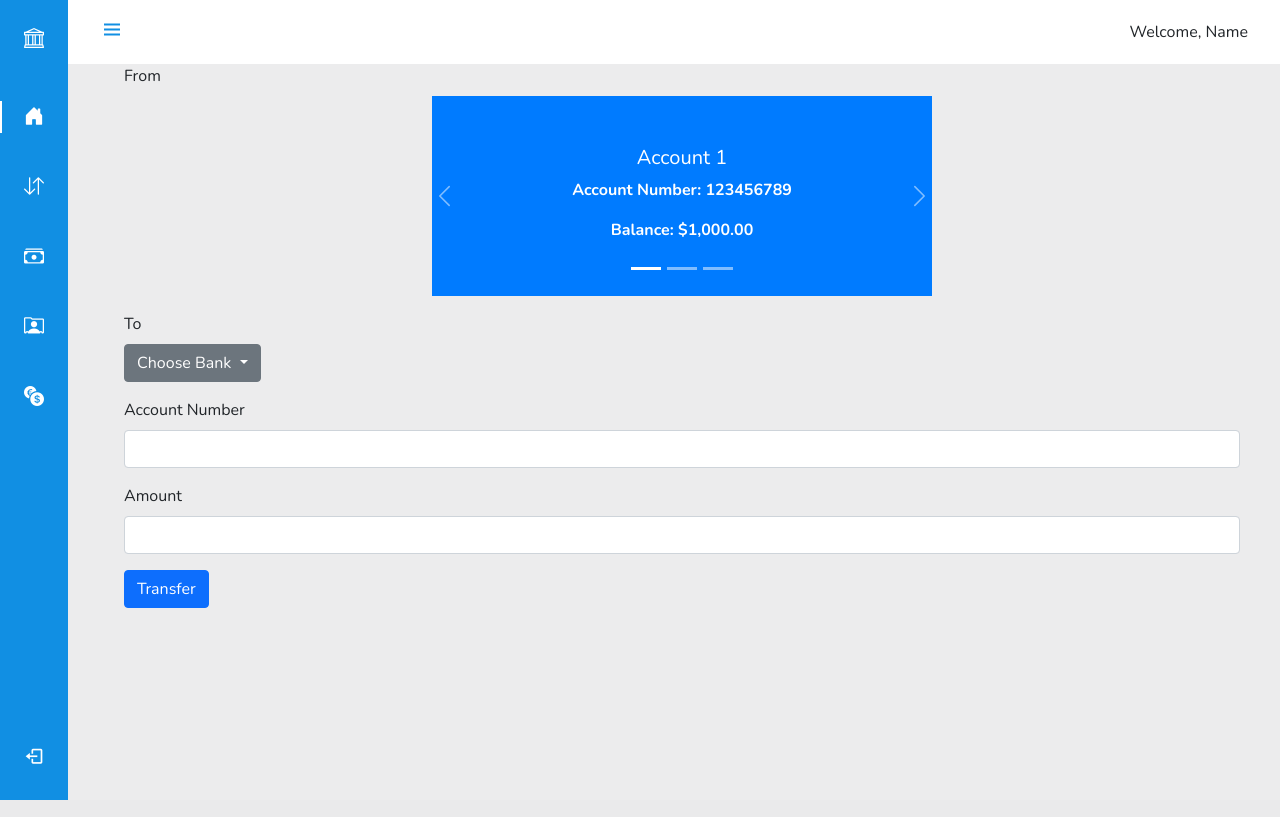
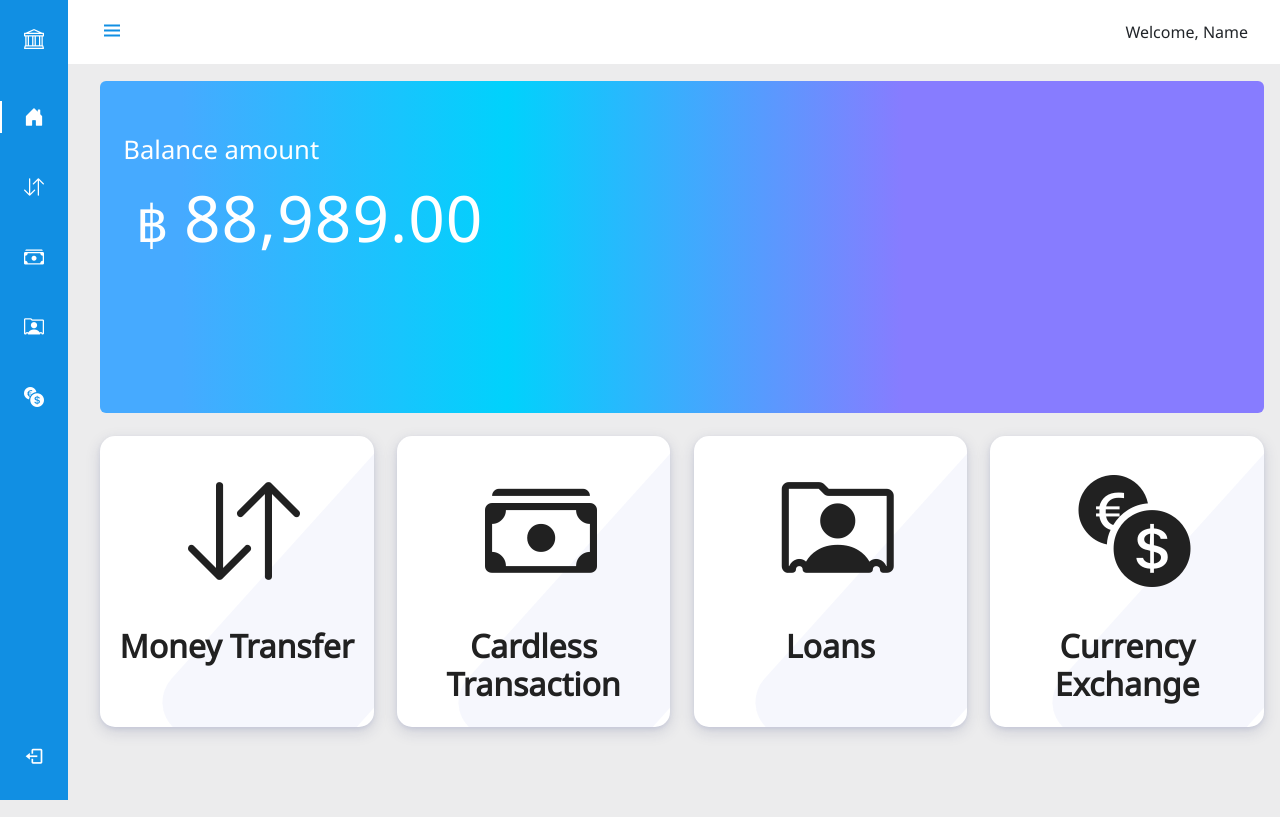
Before and after one commit to Thanida-P/Virtual-Banking-System-Prototype, a FastAPI app: page / in a window 1280 px wide. Run offline with FastAPI, Linux system fonts and the light colour scheme; some libraries are stand-ins or nearby versions.

Commit message:
home ver 1

```diff
--- a/main.py
+++ b/main.py
@@ -82,4 +82,4 @@ manager.cookie_name = "session"
 #login
 @app.get("/", response_class=HTMLResponse)
 async def login(request: Request):
-    return templates.TemplateResponse("transfer.html", {"request": request})
+    return templates.TemplateResponse("home.html", {"request": request})
--- a/static/css/home.css
+++ b/static/css/home.css
@@ -3,24 +3,6 @@
 body {
   font-family: "Noto Sans", sans-serif;
   overflow: hidden;
-}
-.card {
-  border: none;
-  border-radius: 10px;
-  width: 275px;
-  margin-top: 20%;
-}
-.fa-ellipsis-v {
-  font-size: 10px;
-  color: #c2c2c4;
-  margin-top: 6px;
-  cursor: pointer;
-}
-.text-dark {
-  font-weight: bold;
-  margin-top: 8px;
-  font-size: 13px;
-  letter-spacing: 0.5px;
 }
 .card-bottom {
   background: rgb(70, 170, 255);
@@ -32,20 +14,144 @@ body {
   );
   border-radius: 6px;
   margin-top: 7%;
-  height: 30%;
+  height: 45%;
 }
 .flex-column {
   color: #adb5bd;
-  font-size: 13px;
+  margin-top: 3%;
 }
 .flex-column p {
   letter-spacing: 1px;
-  font-size: 18px;
 }
-.btn-secondary {
-  height: 40px !important;
-  margin-top: 3px;
+.balance-header {
+    font-size: 2vw;
+    color: var(--white-color);
+    margin-left: 2%;
 }
-.btn-secondary:focus {
-  box-shadow: none;
+.balance {
+    font-size: 5vw;
+    color: var(--white-color);
 }
+.currency-symbol {
+    font-size: 4vw !important;
+    width: 100%;
+    margin: 0 auto;
+    margin-left: 20px;
+}
+.section_our_solution .row {
+  align-items: center;
+}
+.our_solution_category {
+  display: flex;
+  flex-direction: row;
+  flex-wrap: wrap;
+}
+.our_solution_category .solution_cards_box {
+  display: flex;
+  justify-content: center;
+  width: 100%;
+}
+.solution_cards_box .solution_card {
+  flex: 0 50%;
+  background: #fff;
+  box-shadow: 0 2px 4px 0 rgba(136, 144, 195, 0.2),
+    0 5px 15px 0 rgba(37, 44, 97, 0.15);
+  border-radius: 15px;
+  margin-top: 2%;
+  margin-right: 2%;
+  padding: 10px 15px;
+  position: relative;
+  z-index: 1;
+  overflow: hidden;
+  min-height: 265px;
+  transition: 0.7s;
+  width: 40%;
+}
+
+.solution_cards_box .solution_card:hover {
+  background: #309df0;
+  color: #fff;
+  transform: scale(1.1);
+  z-index: 9;
+}
+
+.solution_cards_box .solution_card:hover .menu-icon {
+  background: -webkit-linear-gradient(rgb(255, 172, 100), rgb(212, 4, 4));
+  -webkit-background-clip: text;
+  -webkit-text-fill-color: transparent;
+}
+
+.solution_cards_box .solution_card:hover::before {
+  background: rgb(85 108 214 / 10%);
+}
+
+.solution_cards_box .solution_card:hover .solu_title h3,
+.solution_cards_box .solution_card:hover .solu_description p {
+  color: #fff;
+}
+
+.solution_cards_box .solution_card:before {
+  content: "";
+  position: absolute;
+  background: rgb(85 108 214 / 5%);
+  width: 170px;
+  height: 400px;
+  z-index: -1;
+  transform: rotate(42deg);
+  right: -56px;
+  top: -23px;
+  border-radius: 35px;
+}
+
+.solution_cards_box .solution_card:hover .solu_description button {
+  background: #fff !important;
+  color: #309df0;
+}
+
+.solution_card .solu_title h3 {
+  color: #212121;
+  font-size: 2rem;
+  margin-top: 13px;
+  margin-bottom: 13px;
+  text-align: center;
+  font-weight: bolder;
+}
+
+.solution_card .solu_description p {
+  font-size: 15px;
+  margin-bottom: 15px;
+}
+
+.our_solution_content h1 {
+  text-transform: capitalize;
+  margin-bottom: 1rem;
+  font-size: 2.5rem;
+}
+.our_solution_content p {
+}
+
+.hover_color_bubble {
+  position: absolute;
+  background: rgb(54 81 207 / 15%);
+  width: 100rem;
+  height: 100rem;
+  left: 0;
+  right: 0;
+  z-index: -1;
+  top: 16rem;
+  border-radius: 50%;
+  transform: rotate(-36deg);
+  left: -18rem;
+  transition: 0.7s;
+}
+
+.solution_cards_box .solution_card:hover .hover_color_bubble {
+  top: 0rem;
+}
+
+.menu-icon {
+  color: #212121;
+  font-size: 7rem;
+  font-weight: bolder;
+  margin-left: 30%;
+}
--- a/templates/home.html
+++ b/templates/home.html
@@ -4,9 +4,50 @@
 <div class="card-bottom pt-3 px-3">
   <div class="d-flex flex-row justify-content-between text-align-center">
     <div class="d-flex flex-column">
-      <span >Balance amount</span>
-      <p>&#3647; <span class="text-white">88,989</span></p>
+      <span class="balance-header">Balance amount</span>
+      <p class="text-white currency-symbol">
+        &#3647; <span class="balance">88,989.00</span>
+      </p>
     </div>
   </div>
 </div>
-{%endblock%}
+<div class="section_our_solution">
+  <div class="row">
+    <div class="col-lg-12 col-md-12 col-sm-12">
+      <div class="our_solution_category">
+        <div class="solution_cards_box">
+          <div class="solution_card">
+            <div class="hover_color_bubble"></div>
+            <i class="bi bi-arrow-down-up menu-icon"></i>
+            <div class="solu_title">
+              <h3>Money Transfer</h3>
+            </div>
+          </div>
+          <div class="solution_card">
+            <div class="hover_color_bubble"></div>
+            <i class="bi bi-cash-stack menu-icon"></i>
+            <div class="solu_title">
+              <h3>Cardless Transaction</h3>
+            </div>
+          </div>
+          <div class="solution_card">
+            <div class="hover_color_bubble"></div>
+            <i class="bi bi-person-rolodex menu-icon"></i>
+            <div class="solu_title">
+              <h3>Loans</h3>
+            </div>
+          </div>
+          <div class="solution_card me-0">
+            <div class="hover_color_bubble"></div>
+            <i class="bi bi-currency-exchange menu-icon"></i>
+            <div class="solu_title">
+              <h3>Currency Exchange</h3>
+            </div>
+          </div>
+            {%endblock%}
+          </div>
+        </div>
+      </div>
+    </div>
+  </div>
+</div>
```
